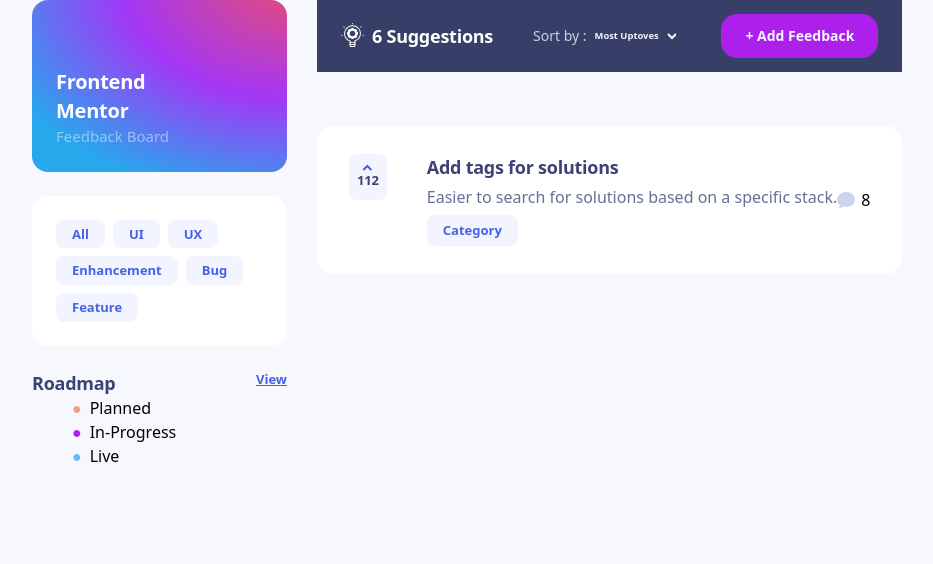
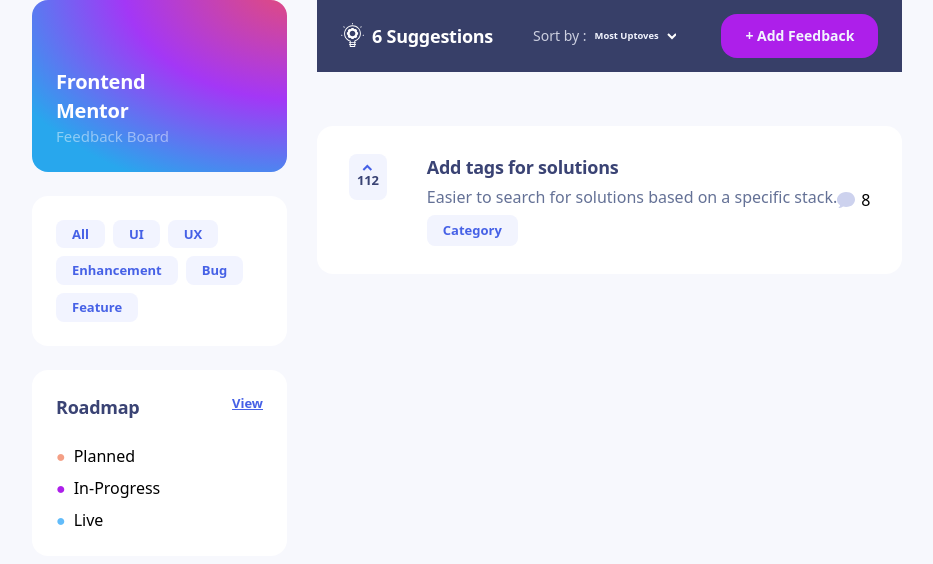
Before and after one commit to beratdimen/product-feedback, a Next.js app: page / in a window 1280 px wide. Shown: the top 564 px of the page, without its empty margins (53-986 px from the left). Built offline with nearby package versions, Linux system fonts and the light colour scheme.

Commit message:
side bar düzenlendi

```diff
--- a/components/side-bar/style.css
+++ b/components/side-bar/style.css
@@ -57,6 +57,10 @@
   .roadmapContainer {
     display: flex;
     flex-direction: column;
+    gap: 24px;
+    background-color: var(--cardBg);
+    padding: 24px;
+    border-radius: 16px;
 
     .roadmapHeader {
       display: flex;
@@ -78,7 +82,12 @@
       }
     }
     ul {
+      display: flex;
+      flex-direction: column;
+      gap: 8px;
       list-style: none;
+      margin: 0;
+      padding: 0;
       li {
         display: flex;
         gap: 8px;
```
